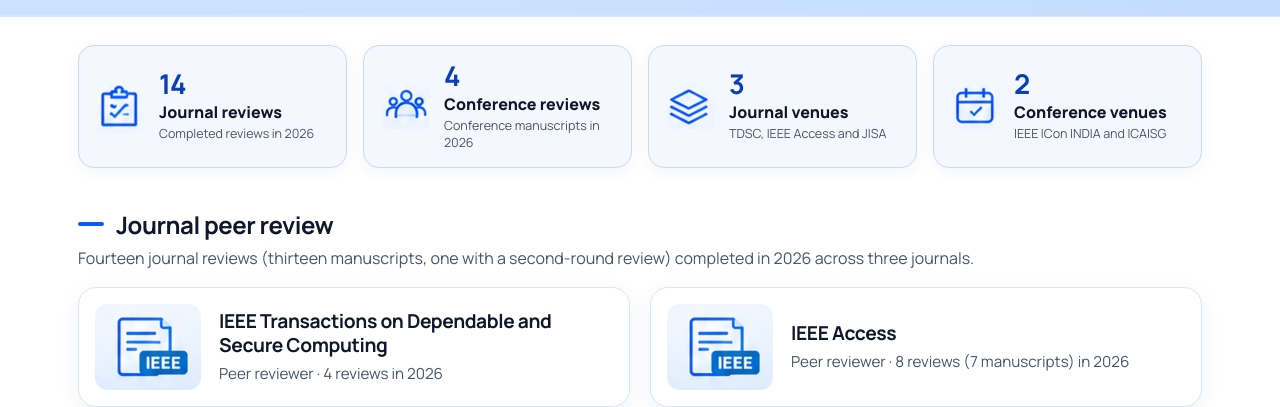
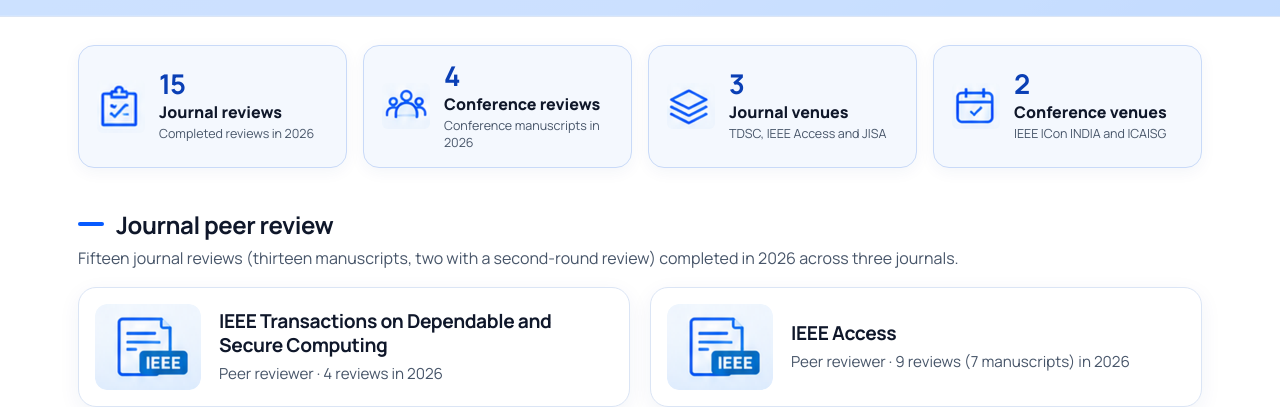
Before and after one commit to sunny-chokshi/sunny-chokshi.github.io, a plain HTML site: page reviewing.html in a window 1280 px wide. Shown: the part 427-834 px from the top of the page. Drawn offline with Linux system fonts and the light colour scheme.

Commit message:
Reviewing: 15 reviews, Access 9

```diff
--- a/reviewing.html
+++ b/reviewing.html
@@ -21,12 +21,12 @@
 <img src="/img/reviewing/review-hero.jpg" width="900" height="520" alt="Peer review checklist with a magnifying glass and a verification shield" fetchpriority="high"></div></section>
 <div class="rv-wrap">
 <ul class="rv-ov" aria-label="Service overview">
-<li class="rv-o"><img src="/img/reviewing/icons/m-journal.png" alt="" width="44" height="44"><div><b>14</b><span>Journal reviews</span><small>Completed reviews in 2026</small></div></li>
+<li class="rv-o"><img src="/img/reviewing/icons/m-journal.png" alt="" width="44" height="44"><div><b>15</b><span>Journal reviews</span><small>Completed reviews in 2026</small></div></li>
 <li class="rv-o"><img src="/img/reviewing/icons/m-people.png" alt="" width="44" height="44"><div><b>4</b><span>Conference reviews</span><small>Conference manuscripts in 2026</small></div></li>
 <li class="rv-o"><img src="/img/reviewing/icons/m-layers.png" alt="" width="44" height="44"><div><b>3</b><span>Journal venues</span><small>TDSC, IEEE Access and JISA</small></div></li>
 <li class="rv-o"><img src="/img/reviewing/icons/m-calendar.png" alt="" width="44" height="44"><div><b>2</b><span>Conference venues</span><small>IEEE ICon INDIA and ICAISG</small></div></li></ul>
-<section class="rv-sec" aria-labelledby="rv-j"><h2 class="rv-h2" id="rv-j">Journal peer review</h2><p class="rv-sub">Fourteen journal reviews (thirteen manuscripts, one with a second-round review) completed in 2026 across three journals.</p>
-<div class="rv-2"><article class="rv-card"><div class="rv-th"><img src="/img/reviewing/journal-review.png" alt="" width="106" height="86"></div><div><h3>IEEE Transactions on Dependable and Secure Computing</h3><p>Peer reviewer · 4 reviews in 2026</p></div></article><article class="rv-card"><div class="rv-th"><img src="/img/reviewing/journal-review.png" alt="" width="106" height="86"></div><div><h3>IEEE Access</h3><p>Peer reviewer · 8 reviews (7 manuscripts) in 2026</p></div></article><article class="rv-card"><div class="rv-th"><img src="/img/reviewing/journal-review.png" alt="" width="106" height="86"></div><div><h3>Journal of Information Security and Applications</h3><p>Peer reviewer · 2 reviews in 2026</p></div></article></div></section>
+<section class="rv-sec" aria-labelledby="rv-j"><h2 class="rv-h2" id="rv-j">Journal peer review</h2><p class="rv-sub">Fifteen journal reviews (thirteen manuscripts, two with a second-round review) completed in 2026 across three journals.</p>
+<div class="rv-2"><article class="rv-card"><div class="rv-th"><img src="/img/reviewing/journal-review.png" alt="" width="106" height="86"></div><div><h3>IEEE Transactions on Dependable and Secure Computing</h3><p>Peer reviewer · 4 reviews in 2026</p></div></article><article class="rv-card"><div class="rv-th"><img src="/img/reviewing/journal-review.png" alt="" width="106" height="86"></div><div><h3>IEEE Access</h3><p>Peer reviewer · 9 reviews (7 manuscripts) in 2026</p></div></article><article class="rv-card"><div class="rv-th"><img src="/img/reviewing/journal-review.png" alt="" width="106" height="86"></div><div><h3>Journal of Information Security and Applications</h3><p>Peer reviewer · 2 reviews in 2026</p></div></article></div></section>
 <section class="rv-sec" aria-labelledby="rv-c"><h2 class="rv-h2" id="rv-c">Conference review &amp; program committee</h2><p class="rv-sub">Four conference manuscript reviews in 2026.</p>
 <div class="rv-2"><article class="rv-card"><div class="rv-th"><img src="/img/reviewing/conference-review.png" alt="" width="106" height="86"></div><div><h3>IEEE ICon INDIA 2026</h3><p>Peer reviewer · 1 manuscript</p></div></article><article class="rv-card"><div class="rv-th"><img src="/img/reviewing/conference-review.png" alt="" width="106" height="86"></div><div><h3>ICAISG 2026</h3><p>Technical program committee member and reviewer · 3 manuscripts</p></div></article></div></section>
 <div class="rv-split">
```
